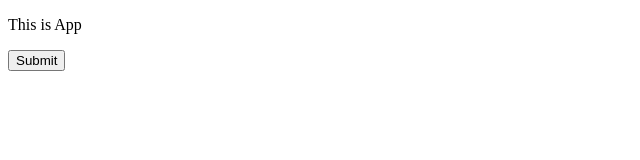
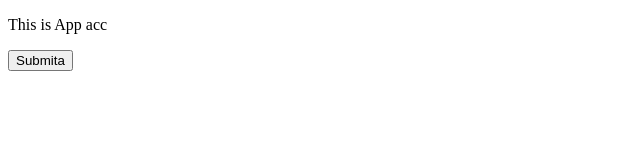
Before and after one commit to nguyenbathanh18i1/git-tutorial, a plain HTML site: page index.html in a window 1280 px wide. Shown: the full height of the page, 0-640 px from the left. Drawn offline with Linux system fonts and the light colour scheme.

Commit message:
change html

```diff
--- a/index.html
+++ b/index.html
@@ -9,7 +9,7 @@
     <link rel="stylesheet" href="index2.css">
 </head>
 <body>
-    <p>This is App</p>
-    <button>Submit</button>
+    <p>This is App acc</p>
+    <button>Submita</button>
 </body>
 </html>
```
